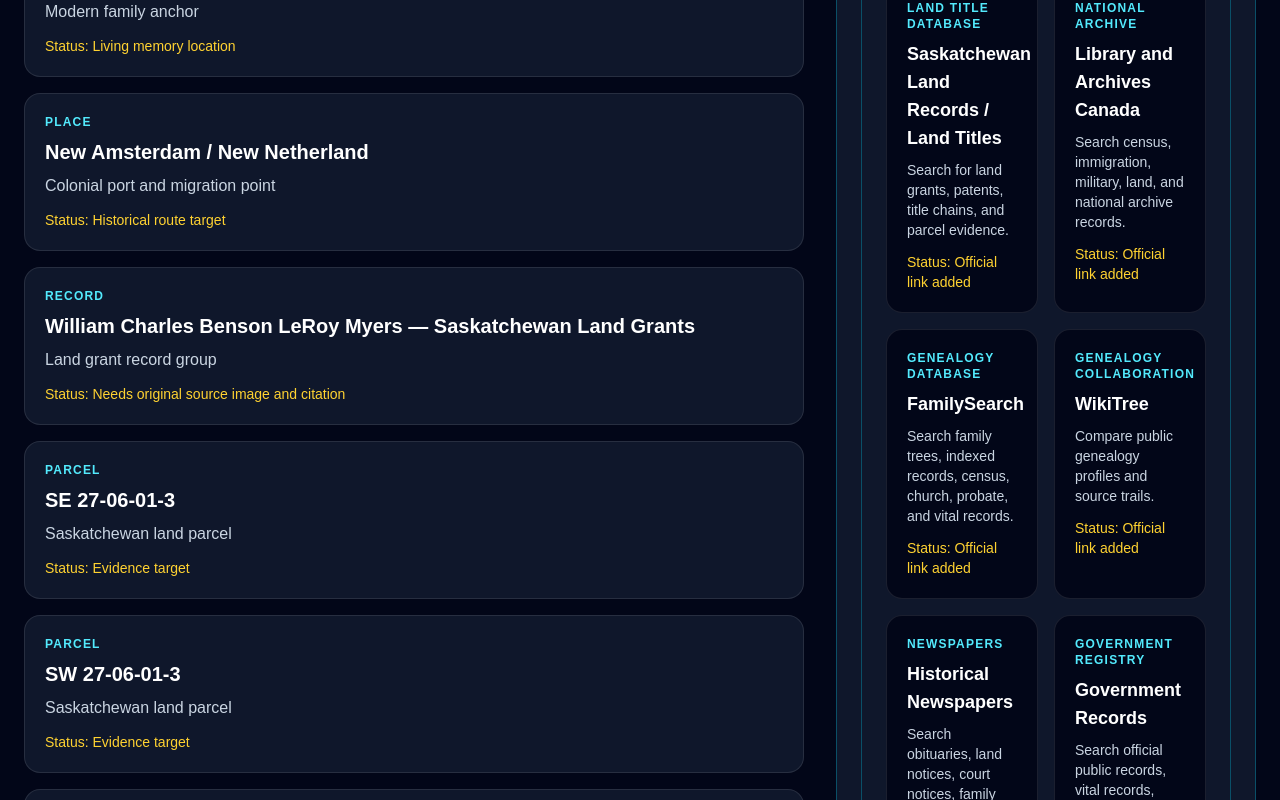
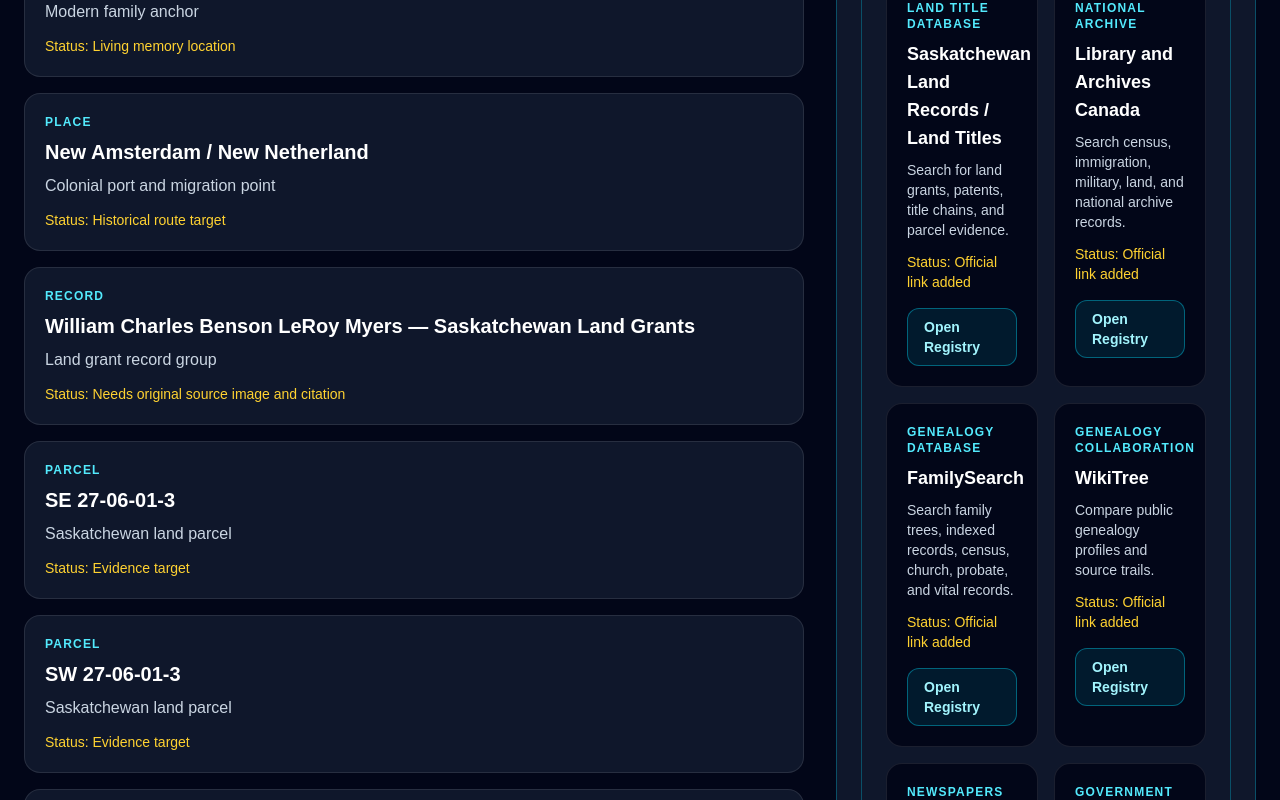
Before and after one commit to Peoplesbank/sea-to-land-engine, a Next.js app: page / in a window 1280 px wide. Shown: the part 1283-2083 px from the top of the page. Built offline with nearby package versions, Linux system fonts and the light colour scheme.

Commit message:
Add open registry buttons

```diff
--- a/app/page.tsx
+++ b/app/page.tsx
@@ -327,6 +327,17 @@ function ProofTrail({ item, trail }: { item: SearchItem | null; trail: any }) {
   <p className="mt-3 text-sm text-amber-300">
     Status: {registry.status}
   </p>
+
+  {registry.url && (
+    <a
+      href={registry.url}
+      target="_blank"
+      rel="noopener noreferrer"
+      className="mt-4 inline-block rounded-xl border border-cyan-400/40 bg-cyan-400/10 px-4 py-2 text-sm font-bold text-cyan-200 hover:bg-cyan-400/20"
+    >
+      Open Registry
+    </a>
+  )}
 </div>
             ))}
           </div>
```
Lines whose indentation alone changed are shown as unchanged.
